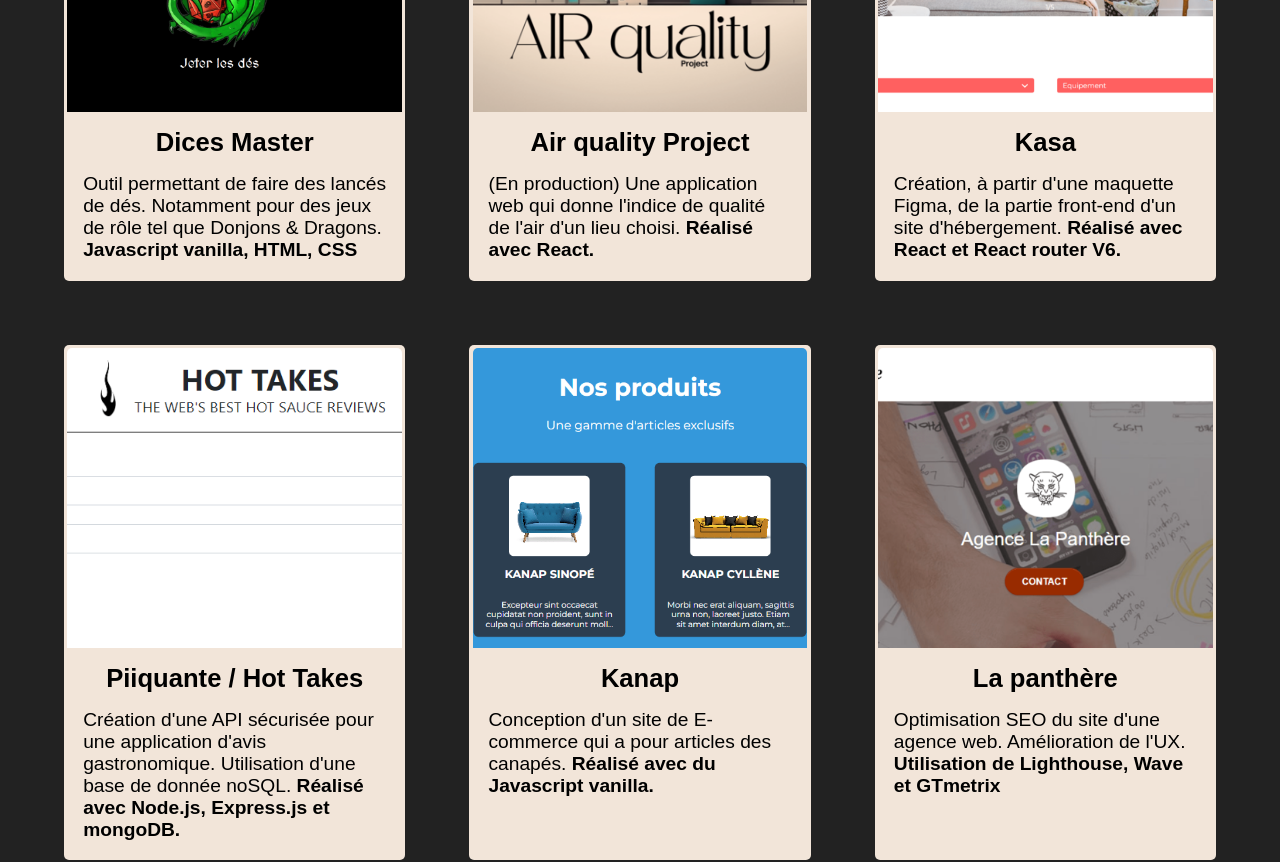
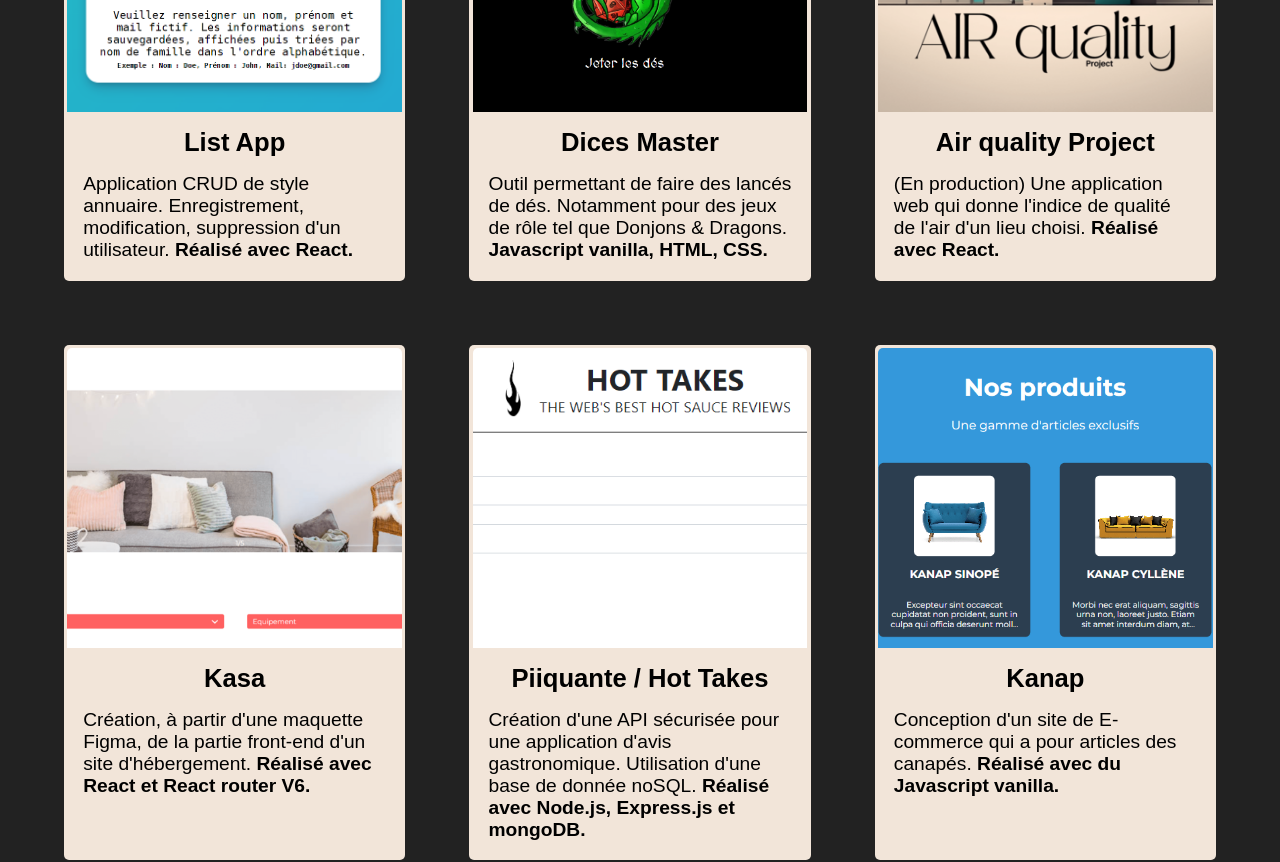
Before and after one commit to jessy-marion/Personnal-Website, a React (Create React App) app: page /portfolio in a window 1280 px wide. Shown: the part 460-1322 px from the top of the page. Built offline with nearby package versions, Linux system fonts and the light colour scheme; a web font is replaced by a local one.

Commit message:
maj portfolio

```diff
--- a/src/Pages/Portfolio/Portfolio.jsx
+++ b/src/Pages/Portfolio/Portfolio.jsx
@@ -9,17 +9,24 @@ import p6Img from "../../assets/img/p6.PNG";
 import p7Img from "../../assets/img/R quality.png";
 import p8Img from "../../assets/img/SitePerso.PNG";
 import p9Img from "../../assets/img/dices-master.PNG";
+import p10Img from "../../assets/img/list-app.PNG";
 
 function Portfolio() {
   return (
     <main className={styles.portfolio}>
       <h1>Portfolio :</h1>
       <div className={styles.cardContainer}>
+        <a href="https://spiffy-sundae-6b09de.netlify.app/">
+          <Card h2={"List App"} image={p10Img} alt={"List app"}>
+            Application CRUD de style annuaire. Enregistrement, modification,
+            suppression d'un utilisateur. <strong>Réalisé avec React.</strong>
+          </Card>
+        </a>
         <a href="https://dices-master.netlify.app/">
           <Card h2={"Dices Master"} image={p9Img} alt={"Dices Master"}>
             Outil permettant de faire des lancés de dés. Notamment pour des jeux
             de rôle tel que Donjons & Dragons.{" "}
-            <strong>Javascript vanilla, HTML, CSS</strong>
+            <strong>Javascript vanilla, HTML, CSS.</strong>
           </Card>
         </a>
         <Card
@@ -53,7 +60,7 @@ function Portfolio() {
         <a href="https://jessy-marion.github.io/P4-La-panthere/">
           <Card h2={"La panthère"} image={p3Img} alt={"projet La panthère"}>
             Optimisation SEO du site d'une agence web. Amélioration de l'UX.{" "}
-            <strong>Utilisation de Lighthouse, Wave et GTmetrix</strong>
+            <strong>Utilisation de Lighthouse, Wave et GTmetrix.</strong>
           </Card>
         </a>
         <a href="https://jessy-marion.github.io/P3-Ohmyfood/">
```
Also changed, not shown: src/assets/img/list-app.PNG (added).
